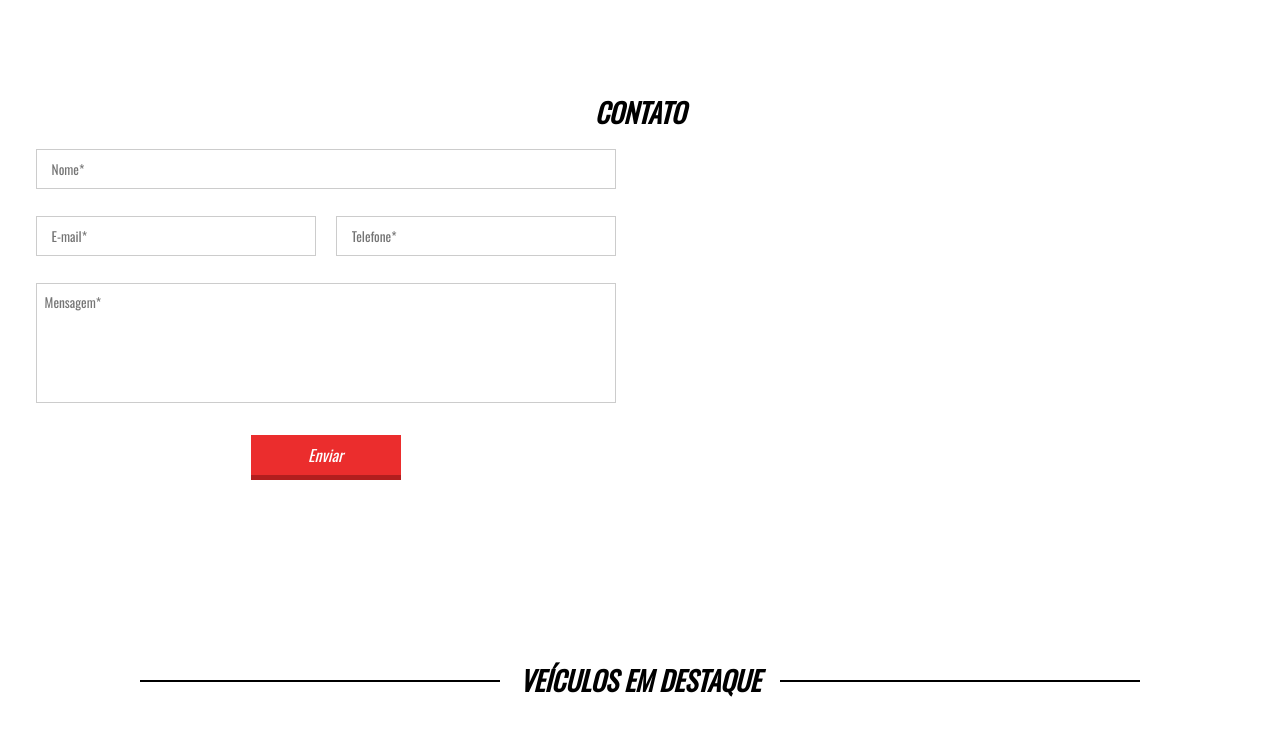
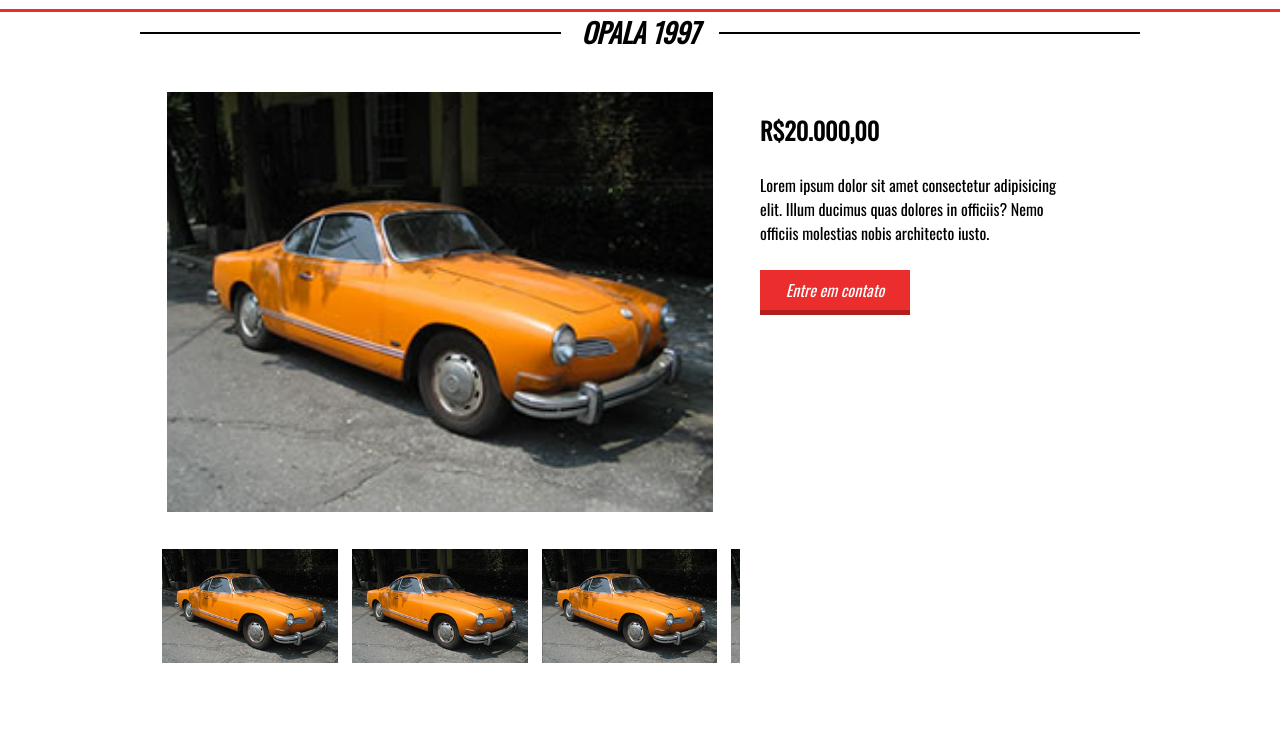
Before and after one commit to santripas/projeto5-dankicode, a plain HTML site: page veiculo-teste.html in a window 1280 px wide. Shown: the part 118-855 px from the top of the page. Drawn offline with nearby package versions, Linux system fonts and the light colour scheme.

Commit message:
inseri mais imagens

```diff
--- a/style.css
+++ b/style.css
@@ -516,6 +516,63 @@ section.venda{
     margin-top: 20px;
 }
 
+section.venda-single{
+    padding: 0 2%;
+}
+
+section.venda-single .container{
+    padding: 40px 0;
+    max-width: 1000px;
+}
+
+.info-veiculo{
+    float: left;
+    width: 60%;
+}
+
+.foto-destaque{
+    width: 100%;
+    padding-top: 70%;
+    background-position: center;
+    background-size: contain;
+    background-repeat: no-repeat;
+}
+
+.descricao-veiculo{
+    float: left;
+    width: 40%;
+    padding: 20px;
+}
+
+.descricao-veiculo p{
+    margin-top: 25px;
+    max-width: 300px;
+}
+
+.descricao-veiculo a{
+    margin-top: 25px;
+}
+
+.nav-galeria{
+    width: 100%;
+    padding: 15px;
+    overflow: hidden;
+    margin-top: 15px;
+}
+
+.nav-galeria-wraper{
+    width: 200%;
+}
+
+.mini-img{
+    float: left;
+    border: 7px solid white;
+    background-position: center;
+    background-size: cover;
+    padding-top: calc(33.3% * (100 / 200) * 0.6);
+    width: calc(33.3% * (100 / 200));
+}
+
 @media screen and (max-width: 1400px) {
     section.banner{
      background-size: 90% auto;
--- a/veiculo-teste.html
+++ b/veiculo-teste.html
@@ -9,17 +9,17 @@
     <link href="https://fonts.googleapis.com/css2?family=Oswald&display=swap" rel="stylesheet">
 </head>
 <body>
-    <header>
+    <header style="border-bottom: 3px solid #EB2D2D;">
+
     <div class="container">
-
         <div class="logo">
             <img src="imagens/logo.jpg" alt="Logo">
         </div><!--logo-->
 
         <nav class="desktop">
             <ul>
-                <li><a style="color: red" href="">Home</a></li>
-                <li><a href="venda.html">Venda</a></li>
+                <li><a href="">Home</a></li>
+                <li><a style="color: red" href="venda.html">Venda</a></li>
                 <li><a href="">Sobre</a></li>
                 <li><a href="">Contato</a></li>
             </ul>
@@ -27,8 +27,8 @@
 
         <nav class="mobile">
             <ul>
-                <li><a style="color: red" href="">Home</a></li>
-                <li><a href="venda.html">Venda</a></li>
+                <li><a href="">Home</a></li>
+                <li><a style="color: red" href="venda.html">Venda</a></li>
                 <li><a href="">Sobre</a></li>
                 <li><a href="">Contato</a></li>
             </ul>
@@ -37,6 +37,39 @@
         <div class="clear"></div><!--clear-->
     </div><!--container-->
     </header>
+
+    <section class="venda-single">
+        <div class="line-titulo">
+            <div class="ln1"></div>
+            <h2>Opala 1997</h2>
+        </div><!--line-titulo-->
+
+    <div class="container">
+
+        <div class="info-veiculo">
+            <div style="background-image:url(imagens/carro1.jpg);" class="foto-destaque"></div>
+            <div class="nav-galeria">
+                <div class="nav-galeria-wraper">
+                <div style="background-image:url(imagens/carro1.jpg);" class="mini-img"></div>
+                <div style="background-image:url(imagens/carro1.jpg);" class="mini-img"></div>
+                <div style="background-image:url(imagens/carro1.jpg);" class="mini-img"></div>
+                <div style="background-image:url(imagens/carro1.jpg);" class="mini-img"></div>
+                <div style="background-image:url(imagens/carro1.jpg);" class="mini-img"></div>
+                <div style="background-image:url(imagens/carro1.jpg);" class="mini-img"></div>
+                </div><!--nav-galeria-wraper-->
+            </div><!--nav-galeria-->
+        </div><!--info-veiculo-->
+
+        <div class="descricao-veiculo">
+            <h2>R$20.000,00</h2>
+            <p>Lorem ipsum dolor sit amet consectetur adipisicing elit. Illum ducimus quas dolores in officiis? Nemo officiis molestias nobis architecto iusto.</p>
+            <a class="btn1" href="">Entre em contato</a>
+        </div><!--descricao-veiculo-->
+        <div class="clear"></div><!--clear-->
+    </div><!--container-->
+
+    </section><!--venda-single-->
+
 
     <section class="contato">
         <div class="line-titulo">
@@ -111,13 +144,14 @@
         <div class="container">
             <nav>
                 <ul>
-                    <li><a style="color: red" href="">Home</a></li>
-                    <li><a href="venda.html">Venda</a></li>
+                    <li><a href="">Home</a></li>
+                    <li><a style="color: red" href="venda.html">Venda</a></li>
                     <li><a href="">Sobre</a></li>
                     <li><a href="">Contato</a></li>
                 </ul>
             </nav>
             <p>Todos os direitos reservados</p>
+            <div class="clear"></div><!--clear-->
         </div><!--container-->
     </footer>
 
```
